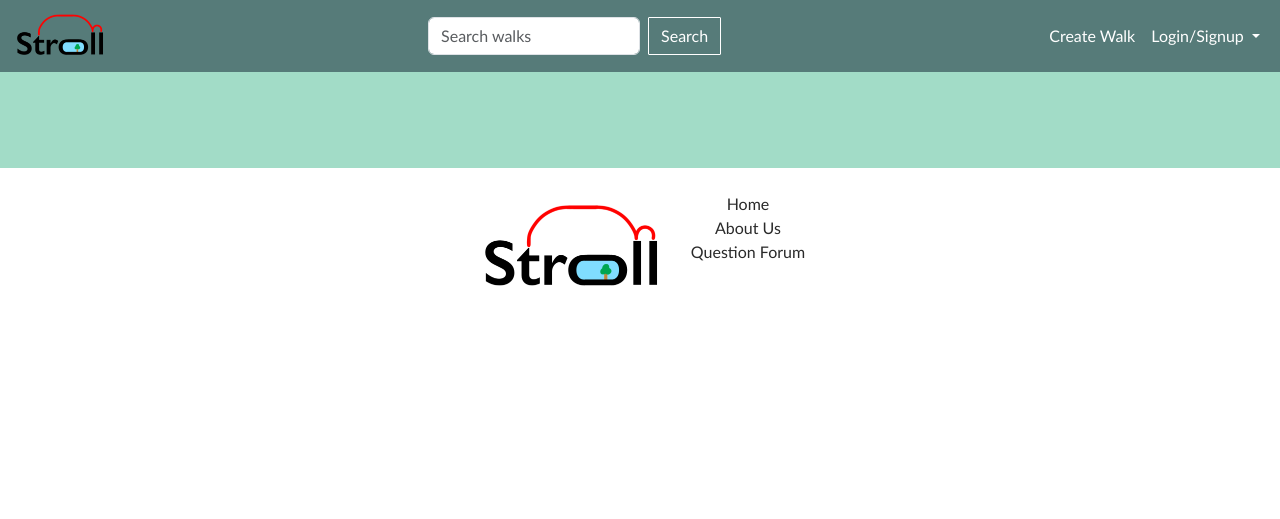
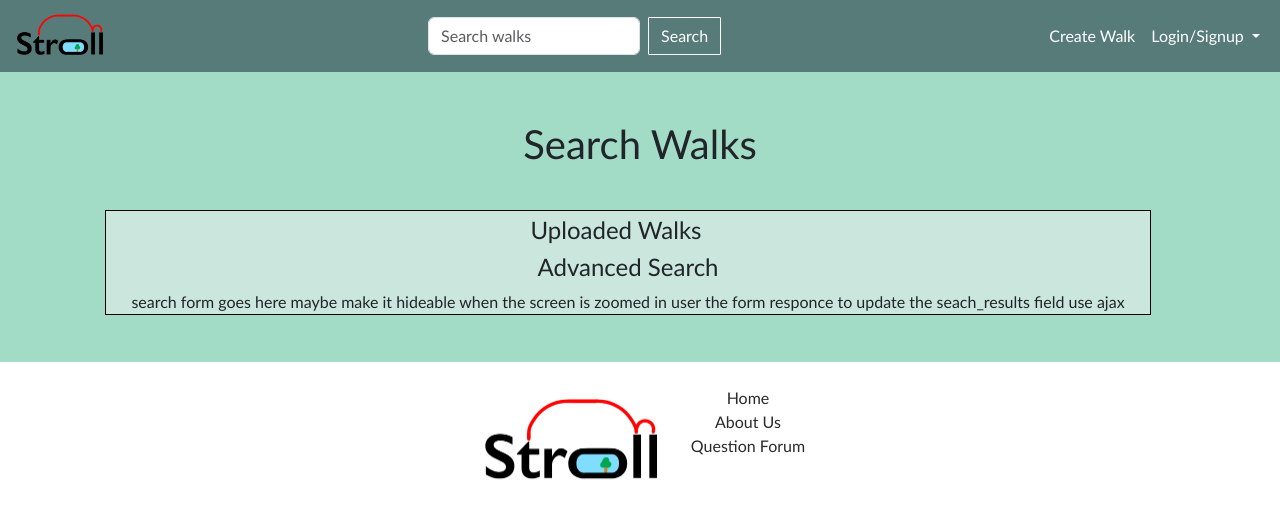
Before and after one commit to eepysleepyblaz/stroll_group_project, a Django app: template templates/stroll/search_walks.html in a window 1280 px wide. Shown: the top 519 px of the page. Run offline with Django 3.2, Linux system fonts and the light colour scheme; the template is opened without the code that fills it, so the values that code supplies are empty; parts of the project's set-up code (start-up, migrations or seed data) failed here and were passed over.

Commit message:
Search walks html done needs the jscript and ajax

```diff
--- a/static/css/form_style.css
+++ b/static/css/form_style.css
@@ -4,7 +4,7 @@
     outline: 1px;
     outline-style: solid;
     outline-color: black;
-    background-color: #e0fff5;
+    background-color: #cae6dd;
     text-align: center;
     padding-top: 5px;
 }
@@ -14,7 +14,7 @@
     outline: 1px;
     outline-style: solid;
     outline-color: black;
-    background-color: #e0fff5;
+    background-color: #cae6dd;
     text-align: center;
     padding-top: 5px;
 }
--- a/static/css/question_element.css
+++ b/static/css/question_element.css
@@ -13,6 +13,6 @@
     outline-style: solid;
     outline-color: black;
     padding-top: 10px;
-    background-color: #cae6dd;
+    background-color: #e0fff5;
     color: rgb(42, 42, 42);
 }
--- a/templates/stroll/search_walks.html
+++ b/templates/stroll/search_walks.html
@@ -1,9 +1,50 @@
 {% extends 'stroll/base.html' %}
 {% load staticfiles %}
+{% load stroll_template_tags %}
+
+{% block stylesheet_block %}
+    <link rel="stylesheet" type="text/css" href="{% static 'css/form_style.css' %}"/>
+    <link rel="stylesheet" type="text/css" href="{% static 'css/question.css' %}"/>
+{% endblock %}
 
 {% block title_block %}
     Search Walks
 {% endblock %}
 
 {% block body_block %}
+<div class="container-xxl">
+    <div class="row title">
+        <h1>Search Walks</h1>
+    </div>
+    <div class="row main_body ">
+        <div class="row content_box">
+            <div class="row">
+                <div class="col">
+                    <h4>Uploaded Walks</h4>
+                </div>
+            </div>
+            <div class="col-xxl-3">
+                <div class="row">
+                    <div class="col">
+                        <h4>Advanced Search</h4>
+                        search form goes here
+                        maybe make it hideable when the screen is zoomed in
+                        user the form responce to update the seach_results field
+                        use ajax
+                    </div>
+                </div>
+            </div>
+
+            <div class="col-xxl-9 col-12">
+                {% for walk in search_results %}
+                    <div class="row walk_tile">
+                        <div class="col-12">
+                            <p>{% walk_element walk display_type="full" %}</p>
+                        </div>
+                    </div>
+                {% endfor %}
+            </div>
+        </div>
+    </div>
+</div>
 {% endblock %}
```
Also changed, not shown: stroll/views.py (+9 -1 lines).
